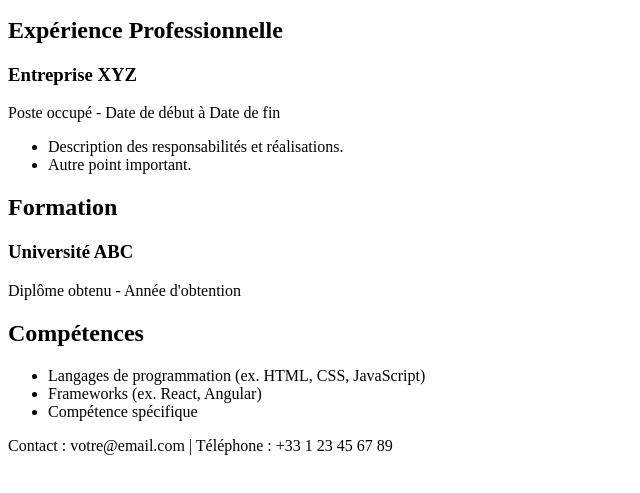
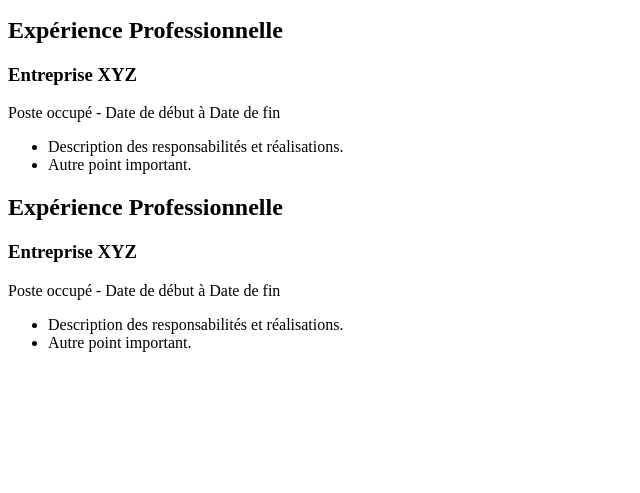
Before and after one commit to ifridahous/git-mon-cv, a plain HTML site: page index.html in a window 1280 px wide. Shown: the part 101-594 px from the top of the page, without its empty margins (0-640 px from the left). Drawn offline with Linux system fonts and the light colour scheme.

Commit message:
mise en place de la section description

```diff
--- a/index.html
+++ b/index.html
@@ -12,7 +12,7 @@
         <p>Développeur Web</p>
     </header>
 
-    <section id="experience">
+    <section id="titre">
         <h2>Expérience Professionnelle</h2>
         <h3>Entreprise XYZ</h3>
         <p>Poste occupé - Date de début à Date de fin</p>
@@ -20,29 +20,17 @@
             <li>Description des responsabilités et réalisations.</li>
             <li>Autre point important.</li>
         </ul>
-
-        <!-- Ajoutez d'autres expériences professionnelles si nécessaire -->
     </section>
-
-    <section id="education">
-        <h2>Formation</h2>
-        <h3>Université ABC</h3>
-        <p>Diplôme obtenu - Année d'obtention</p>
-
-        <!-- Ajoutez d'autres formations si nécessaire -->
-    </section>
-
-    <section id="competences">
-        <h2>Compétences</h2>
+    <section id="description">
+        <h2>Expérience Professionnelle</h2>
+        <h3>Entreprise XYZ</h3>
+        <p>Poste occupé - Date de début à Date de fin</p>
         <ul>
-            <li>Langages de programmation (ex. HTML, CSS, JavaScript)</li>
-            <li>Frameworks (ex. React, Angular)</li>
-            <li>Compétence spécifique</li>
+            <li>Description des responsabilités et réalisations.</li>
+            <li>Autre point important.</li>
         </ul>
     </section>
 
-    <footer>
-        <p>Contact : votre@email.com | Téléphone : +33 1 23 45 67 89</p>
-    </footer>
+
 </body>
 </html>
```
